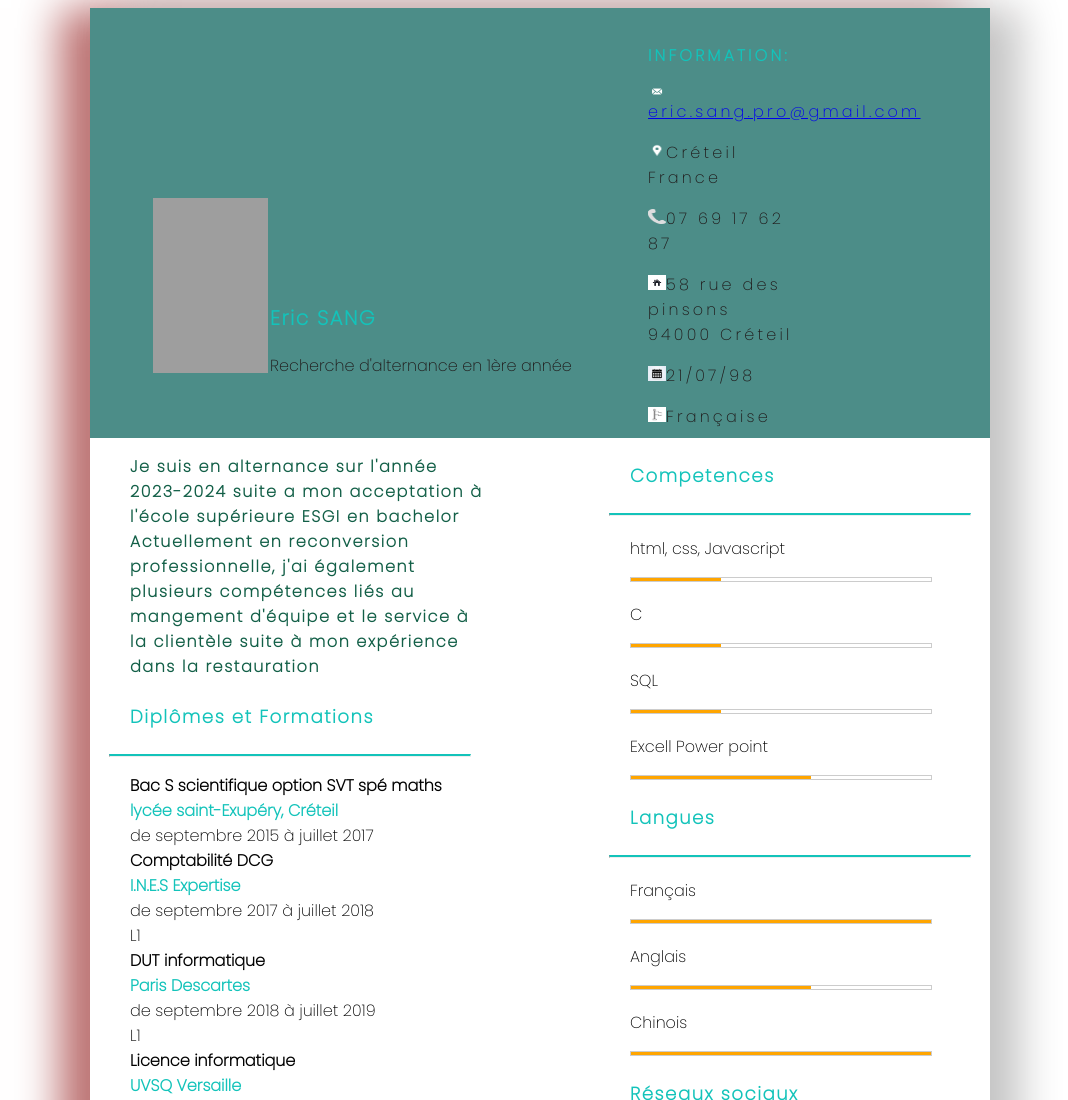
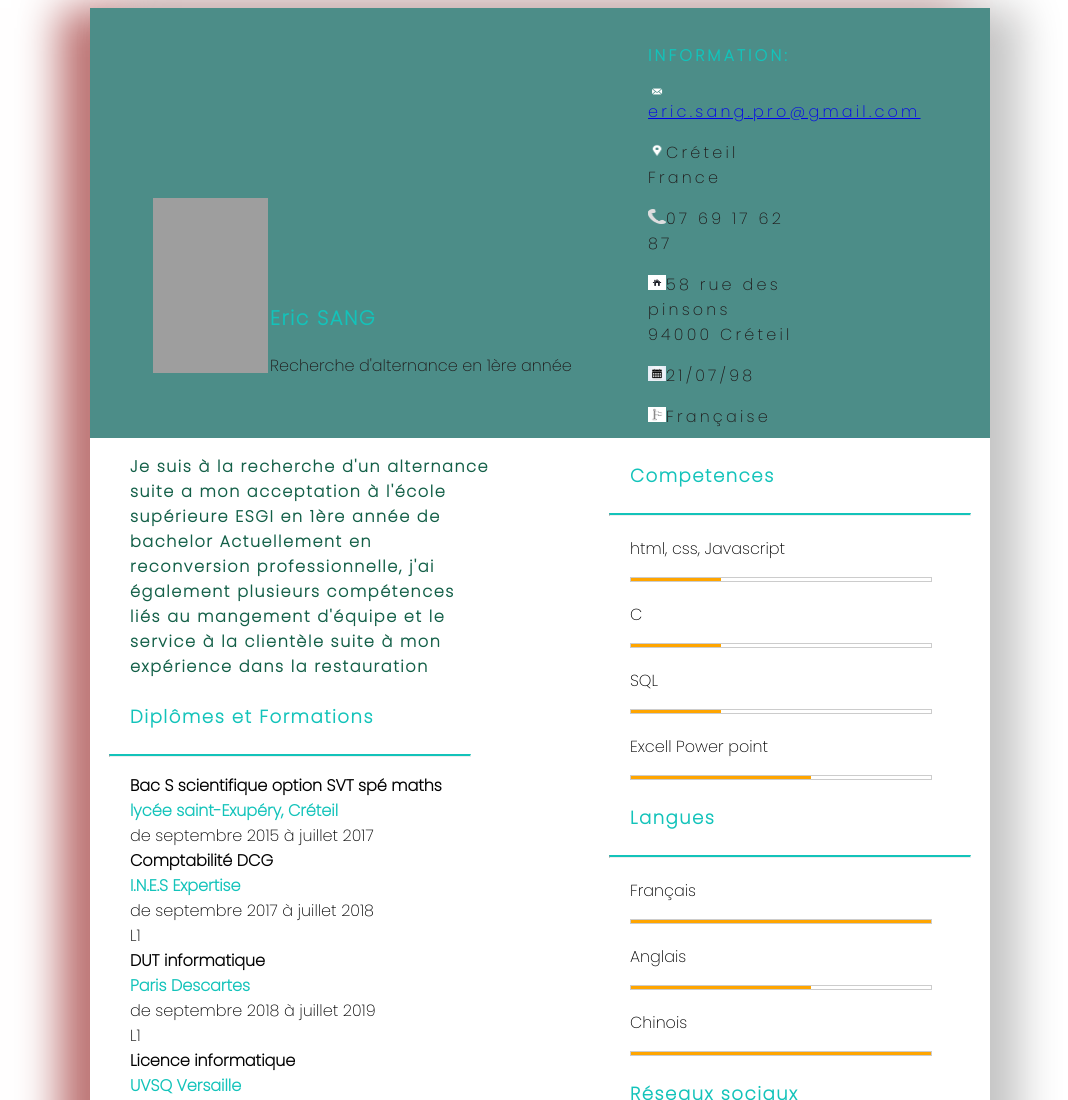
Before and after one commit to sangeric/site_CV_responsive, a plain HTML site: page index.html in a window 1280 px wide. Shown: the top 1100 px of the page, without its empty margins (100-1168 px from the left). Drawn offline with Linux system fonts and the light colour scheme; grey boxes are pictures that could not be loaded.

Commit message:
Update index.html

```diff
--- a/index.html
+++ b/index.html
@@ -37,7 +37,7 @@
 <section class="section-left">
 
     <div>
-        <p class="intro">Je suis en alternance sur l'année 2023-2024 suite a mon acceptation à l'école supérieure ESGI en bachelor
+        <p class="intro">Je suis à la recherche d'un alternance suite a mon acceptation à l'école supérieure ESGI en 1ère année de bachelor
             Actuellement en reconversion professionnelle, j'ai également plusieurs compétences liés au mangement d'équipe et le service
             à la clientèle suite à mon expérience dans la restauration</p>
     </div>
```
